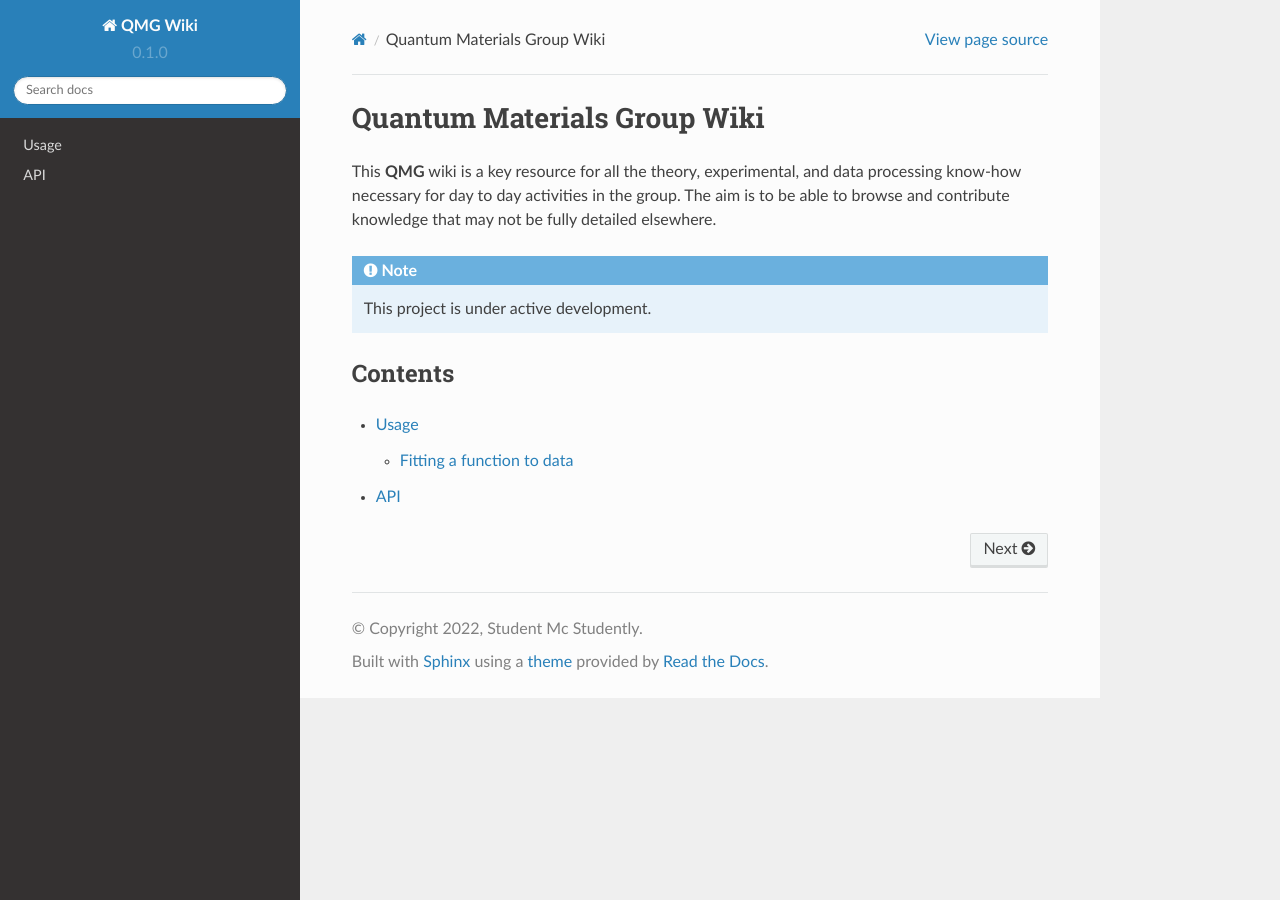
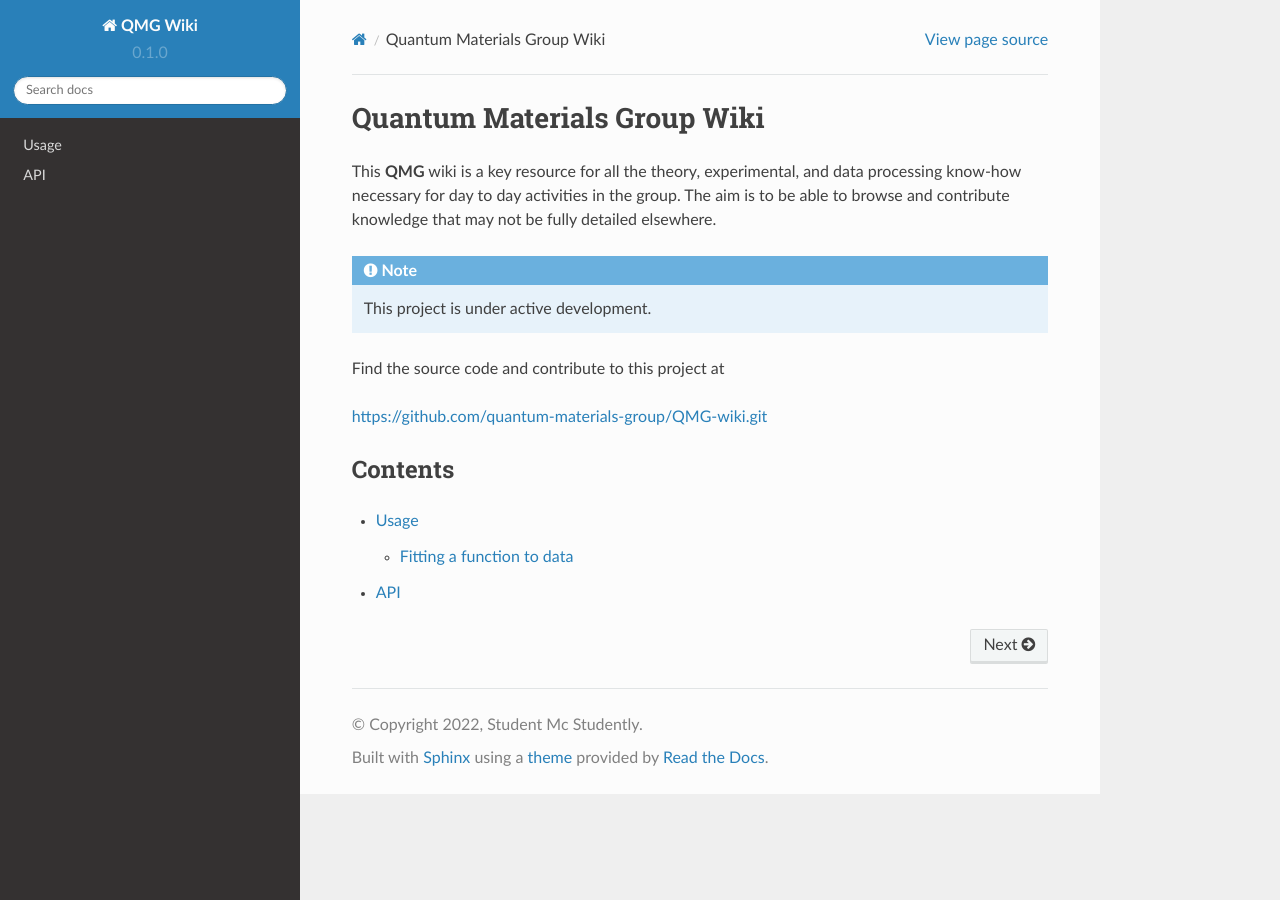
Before and after one commit to quantum-materials-group/QMG-wiki, a Sphinx documentation site: the page built from docs/source/index.rst, in a window 1280 px wide. Built offline with Sphinx 7.4.7 and the Read the Docs theme 2.0.0, drawn with Linux system fonts in a browser that asks for light colours.

Commit message:
Add github address to RTD

```diff
--- a/docs/source/index.rst
+++ b/docs/source/index.rst
@@ -9,6 +9,10 @@ knowledge that may not be fully detailed elsewhere.
 
    This project is under active development.
 
+Find the source code and contribute to this project at
+
+https://github.com/quantum-materials-group/QMG-wiki.git
+
 Contents
 --------
 
```
